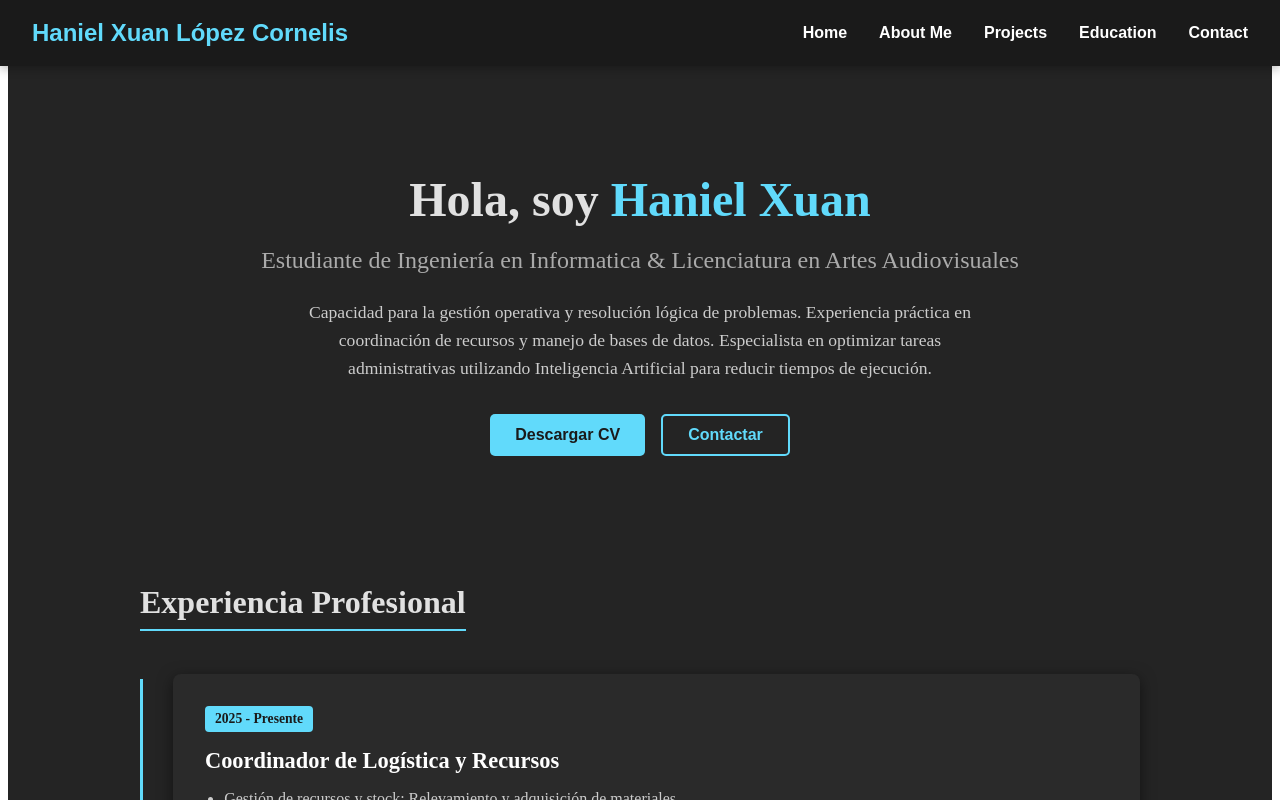
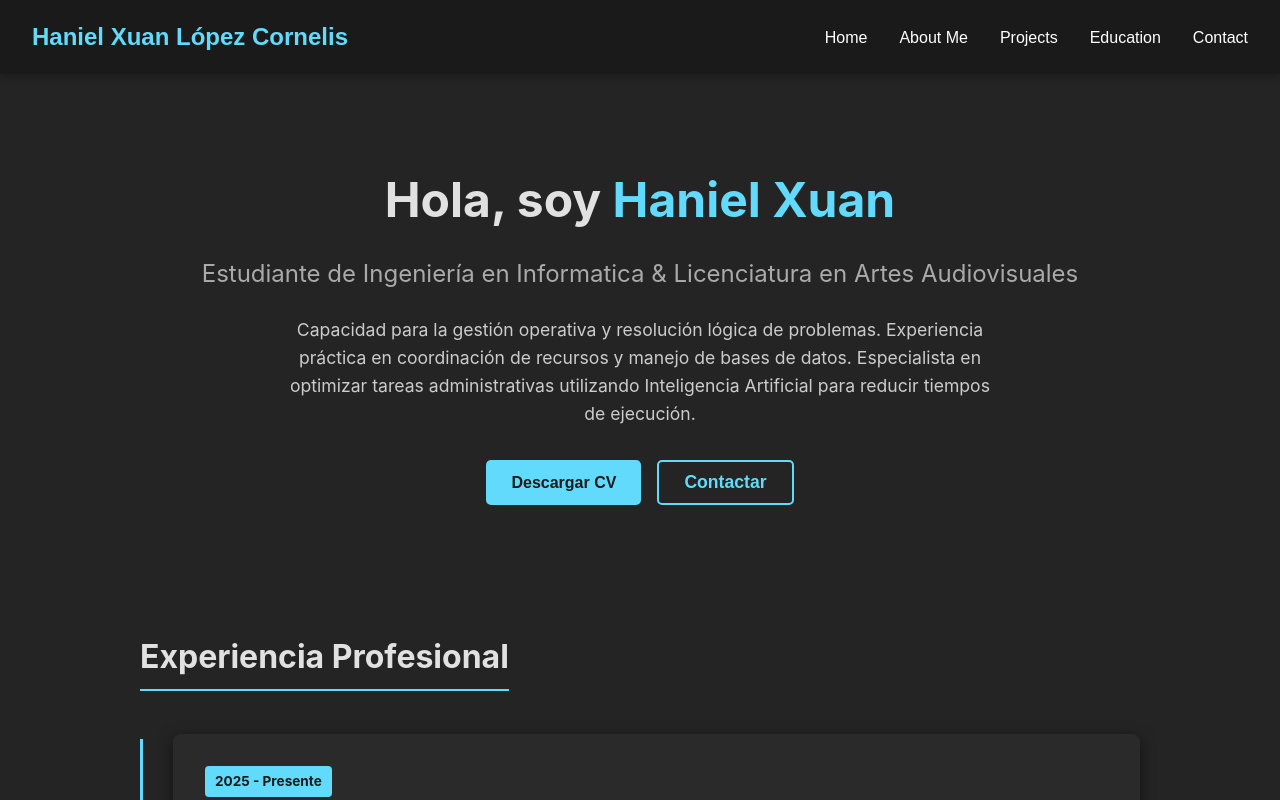
Before and after one commit to Hanielxlopezcornelis/portfolio-haniel, a React (Vite) app: page / in a window 1280 px wide. Shown: the top 800 px of the page. Built offline with nearby package versions, Linux system fonts and the light colour scheme.

Commit message:
Fix: Ajuste de gap en grid y estructura de enlaces en Nav

```diff
--- a/src/App.jsx
+++ b/src/App.jsx
@@ -7,12 +7,20 @@ import { Footer } from './components/Footer';
 
 function App() {
   return (
-      <div style={styles.appContainer}>
-        <Header />
+      <div className='App' style={styles.appContainer}>
+        <div id='inicio'>
+          <Header />
+        </div>
         <main style={styles.mainContent}>
+          <div id='sobre-mi'>
           <Body />
+          </div>
+          <div id='proyectos'>
           <Projects />
+          </div>
+          <div id='contacto'>
           <Contact />
+          </div>
         </main>
         <Footer />
       </div>
--- a/src/components/Body.jsx
+++ b/src/components/Body.jsx
@@ -63,7 +63,7 @@ export const Body = () => {
   ]
 
   return (
-    <section style={styles.bodyContainer}>
+    <section style={styles.bodyContainer} id="inicio">
 
       <div style={styles.heroSection}>
         <h1 style={styles.title}>
@@ -80,7 +80,7 @@ export const Body = () => {
 
         <div style={styles.buttonContainer}>
           <button style={styles.primaryButton}>Descargar CV</button>
-          <button style={styles.secondaryButton}>Contactar</button>
+          <button href="#contacto" style={styles.secondaryButton}>Contactar</button>
         </div>
       </div>
 
@@ -194,13 +194,15 @@ const styles = {
   },
   secondaryButton: {
     padding: '10px 25px',
-    fontSize: '1rem',
     backgroundColor: 'transparent',
     color: '#61dafb',
     border: '2px solid #61dafb',
     borderRadius: '5px',
+    fontSize: '1.1rem',
+    fontWeight: 'bold',
     cursor: 'pointer',
-    fontWeight: 'bold'
+    textDecoration: 'none',
+    transition: 'all 0.3s',
   },
   sectionContainer: {
     width: '100%',
--- a/src/components/Header.jsx
+++ b/src/components/Header.jsx
@@ -23,8 +23,8 @@ const styles = {
     justifyContent: 'space-between',
     alignItems: 'center',
     padding: '1.2rem 2rem',
-    backgroundColor: '#1a1a1a', // Color oscuro de fondo
-    position: 'fixed', // Barra fija arriba
+    backgroundColor: '#1a1a1a',
+    position: 'fixed',
     top: 0,
     left: 0,
     width: '100%',
@@ -37,7 +37,7 @@ const styles = {
     alignItems: 'center',
   },
   logoText: {
-    color: '#61dafb', // Azul React
+    color: '#61dafb',
     margin: 0,
     fontSize: '1.5rem',
     fontFamily: 'Arial, sans-serif',
@@ -45,7 +45,7 @@ const styles = {
   navUl: {
     display: 'flex',
     listStyle: 'none',
-    gap: '2rem', // Espacio entre los links
+    gap: '2rem',
     margin: 0,
     padding: 0,
   },
@@ -57,6 +57,8 @@ const styles = {
     color: '#ffffff',
     fontSize: '1rem',
     fontFamily: 'Arial, sans-serif',
-    fontWeight: 'bold',
+    fontWeight: '500',
+    transition: 'color 0.3s',
+    cursor: 'pointer',
   }
 }
--- a/src/components/Projects.jsx
+++ b/src/components/Projects.jsx
@@ -78,6 +78,7 @@ const styles = {
   grid: {
     display: 'grid',
     gridTemplateColumns: 'repeat(auto-fit, minmax(300px, 1fr))',
+    gap: '3rem',
   },
   card: {
     backgroundColor: '#2a2a2a',
--- /dev/null
+++ b/src/main.css
@@ -0,0 +1,28 @@
+:root {
+  font-family: Inter, system-ui, Avenir, Helvetica, Arial, sans-serif;
+  line-height: 1.5;
+  color-scheme: dark;
+  color: rgba(255, 255, 255, 0.87);
+  background-color: #242424;
+  font-synthesis: none;
+  text-rendering: optimizeLegibility;
+  -webkit-font-smoothing: antialiased;
+  -moz-osx-font-smoothing: grayscale;
+}
+
+body {
+  margin: 0;
+  padding: 0;
+  width: 100%;
+  min-height: 100vh;
+  display: block;
+}
+
+html {
+  scroll-behavior: smooth;
+}
+
+#root {
+  width: 100%;
+  min-height: 100vh;
+}
--- a/src/main.jsx
+++ b/src/main.jsx
@@ -1,6 +1,7 @@
 import { StrictMode } from 'react'
 import { createRoot } from 'react-dom/client'
 import App from './App.jsx'
+import './main.css'
 
 createRoot(document.getElementById('root')).render(
   <StrictMode>
```
